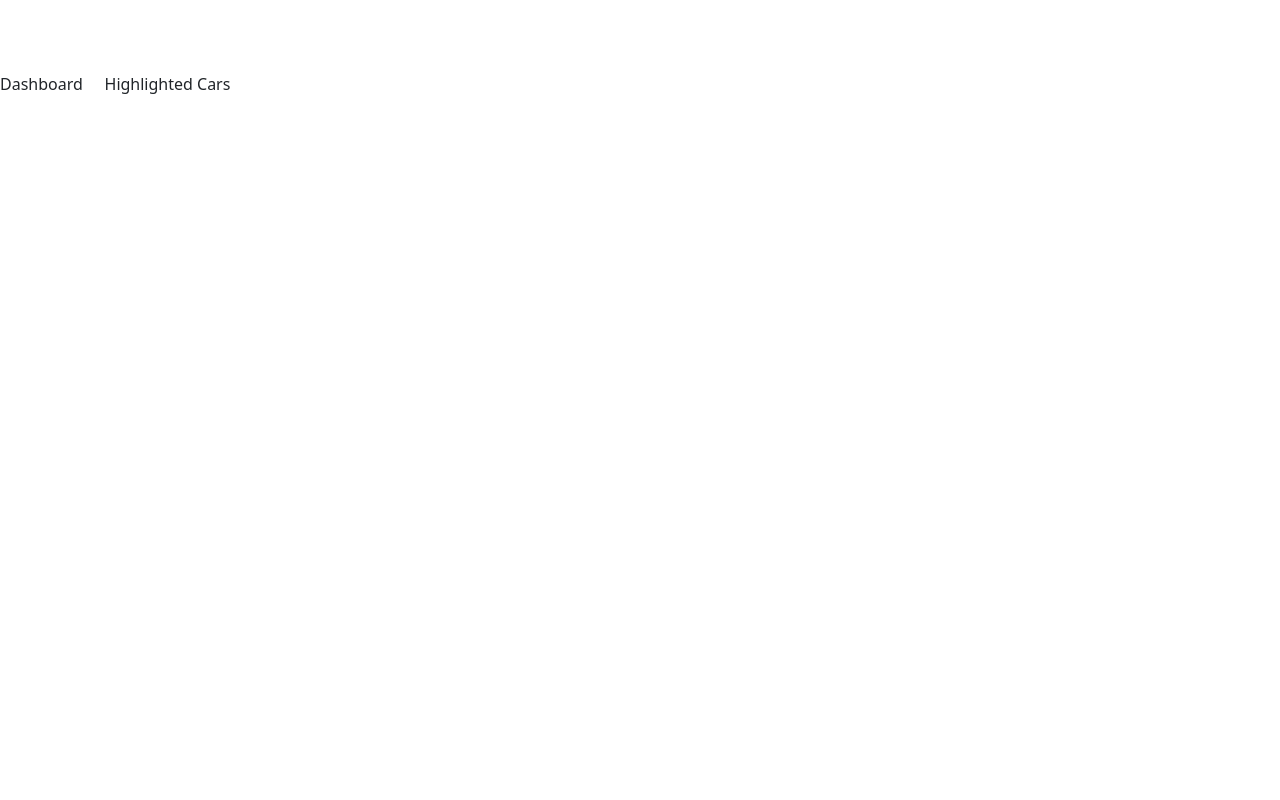
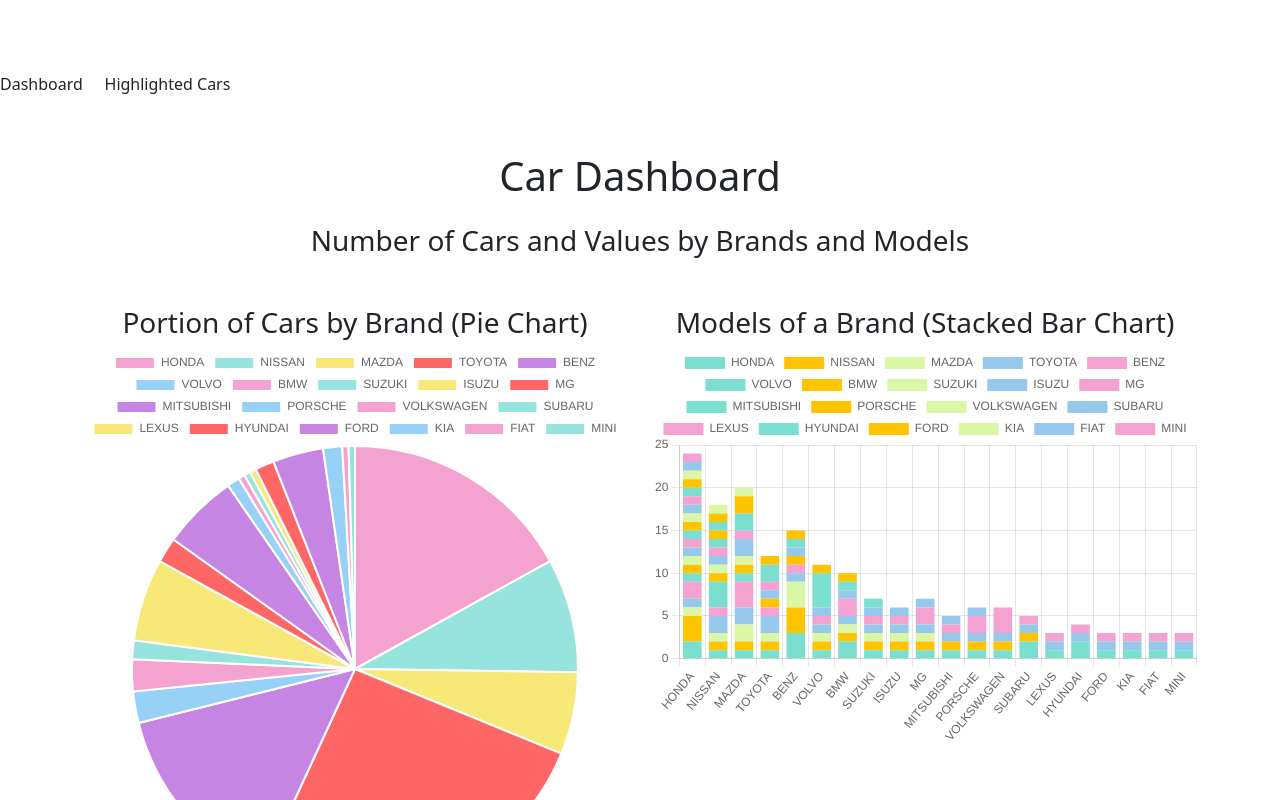
Before and after one commit to Titaporn6511420/car-analysis.github.io, a React (Vite) app in the folder analysis-car/: page / in a window 1280 px wide. Shown: the top 800 px of the page. Built offline with nearby package versions, Linux system fonts and the light colour scheme.

Commit message:
แก้

```diff
--- a/analysis-car/src/App.jsx
+++ b/analysis-car/src/App.jsx
@@ -8,13 +8,13 @@
     <Router>
       <div className="navbar">
         {/* Clickable navigation links */}
-        <Link to="/dashboard" className="nav-link">Dashboard</Link>
+        <Link to="/" className="nav-link">Dashboard</Link>
         <Link to="/highlighted-cars" className="nav-link">Highlighted Cars</Link>
       </div>
 
       <Routes>
         {/* Define routes */}
-        <Route path="/dashboard" element={<Dashboard />} />
+        <Route path="/" element={<Dashboard />} />
         <Route path="/highlighted-cars" element={<HighlightedCars />} />
 
         {/* Fallback route to redirect any unmatched paths to Dashboard */}
```
Also changed, not shown: 1 other file (tests, documents, lock files or other folders).
